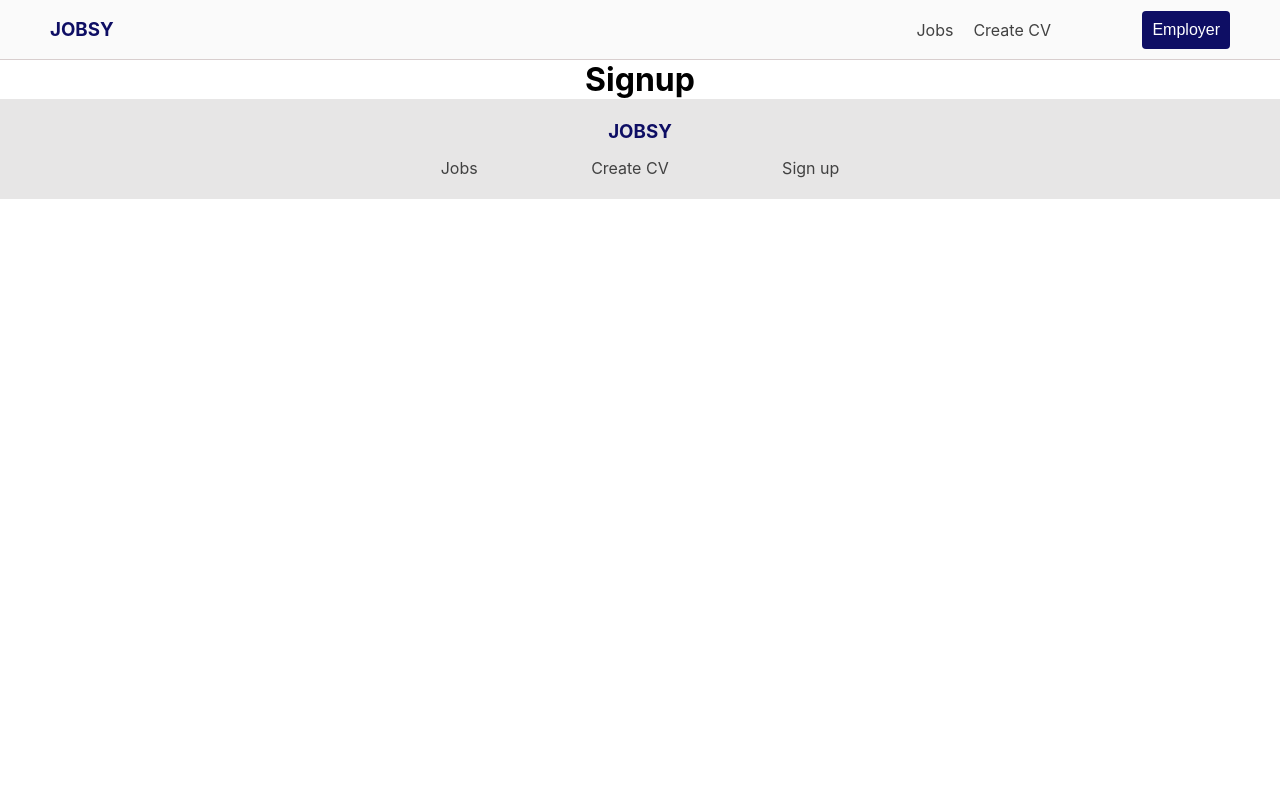
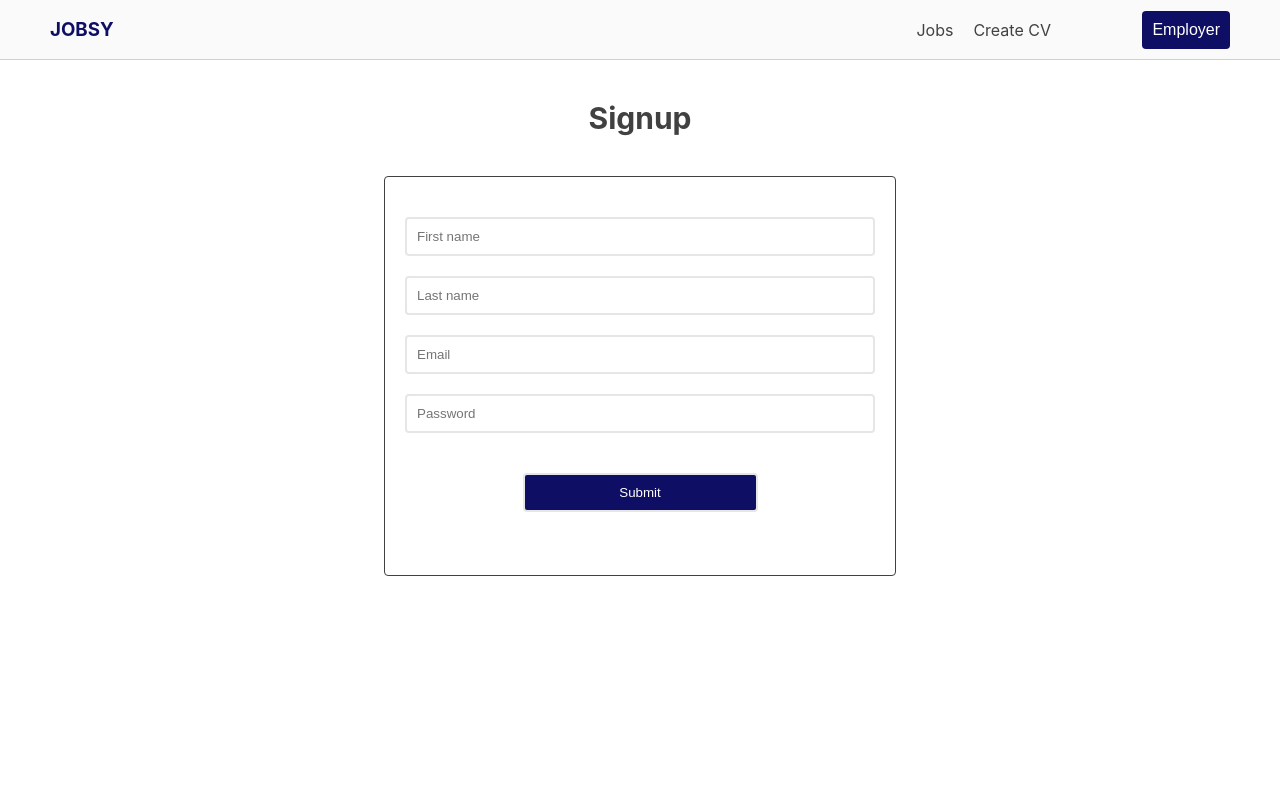
Before and after one commit to rishix23/advanced-web, a React (Create React App) app in the folder frontend-react/: page /signup in a window 1280 px wide. Shown: the top 800 px of the page. Built offline with nearby package versions, Linux system fonts and the light colour scheme.

Commit message:
added signup form and styled it

```diff
--- a/frontend-react/src/App.js
+++ b/frontend-react/src/App.js
@@ -15,9 +15,6 @@ import { AuthContext } from './context/auth';
 
 function App() {
   const [authTokens, setAuthTokens] = useState();
-  const setTokens = (data) => {
-    localStorage.setItem("tokens", JSON.stringify(data));
-  }
   return (
     <Router>
       <div className="App">
--- a/frontend-react/src/components/login/Login.css
+++ b/frontend-react/src/components/login/Login.css
@@ -17,6 +17,11 @@
   border: 1px solid rgb(65, 65, 65);
   border-radius: 4px;
   padding: 20px;
+}
+
+.login-wrapper a {
+  text-align: center;
+  display: block;
 }
 
 input[type=text], input[type=password] {
--- a/frontend-react/src/components/nav/Nav.css
+++ b/frontend-react/src/components/nav/Nav.css
@@ -1,6 +1,7 @@
-.nav-title{
+.nav-title a{
   color: rgb(14, 14, 100);
   text-transform: uppercase;
+  text-decoration: none;
 }
 
 nav{
--- a/frontend-react/src/components/nav/Nav.js
+++ b/frontend-react/src/components/nav/Nav.js
@@ -5,7 +5,7 @@ import { Link } from 'react-router-dom';
 function Nav() {
   return (
     <nav>
-      <h3 className='nav-title'>Jobsy</h3>
+      <h3 className='nav-title'><Link to='/'>Jobsy</Link></h3>
       <div className='wrapper-links-dropdown'>
         <ul className="nav-links">
           <Link to='/jobs'>
--- a/frontend-react/src/components/signup/Signup.css
+++ b/frontend-react/src/components/signup/Signup.css
@@ -0,0 +1,51 @@
+.signup-main-wrapper{
+  height: 100vh;
+  display: flex;
+  align-items: center;
+  flex-direction: column;
+}
+
+.signup-title{
+  font-size: 30px;
+  color: rgb(65, 65, 65);
+  margin: 40px 0px;
+}
+
+.signup-wrapper{
+  height: 400px;
+  width: 40%;
+  border: 1px solid rgb(65, 65, 65);
+  border-radius: 4px;
+  padding: 20px;
+}
+
+.signup-wrapper a {
+  text-align: center;
+  display: block;
+}
+
+input[type=text], input[type=password] {
+  display: block;
+  width: 100%;
+  padding: 10px;
+  margin: 20px 0px;
+  border: 2px solid rgb(231, 230, 230);;
+  border-radius: 4px;
+}
+
+input[type=submit]{
+  background-color:  rgb(14, 14, 100);
+  border: 2px solid rgb(231, 230, 230);
+  border-radius: 4px;
+  display: block;
+  margin: 40px auto;
+  padding: 10px;
+  width: 50%;
+  cursor: pointer;
+  color: white;
+}
+
+.signup-msg{
+  text-align: center;
+  color: goldenrod;
+}
--- a/frontend-react/src/components/signup/Signup.js
+++ b/frontend-react/src/components/signup/Signup.js
@@ -1,9 +1,35 @@
-import React from 'react';
+import React, { useState } from 'react';
+import { useForm } from 'react-hook-form';
 import './Signup.css';
 
+
 function Signup() {
+  const { register, handleSubmit, formState: { errors } } = useForm();
+  const [isSignupSuccess, setSignupSuccess] = useState(false);
+
+  const onSubmit = (data) => {
+    console.log(data)
+    setSignupSuccess(true);
+  }
+
   return (
-    <h1>Signup</h1>
+    <div className='signup-main-wrapper'>
+      <h3 className='signup-title'>Signup</h3>
+      <div className='signup-wrapper'>
+        <form onSubmit={handleSubmit(onSubmit)}>
+          <input type="text" placeholder="First name" {...register('firstname', { required: "This is required!" })} />
+          {errors.firstname && <p>{errors.firstname.message}</p>}
+          <input type="text" placeholder="Last name" {...register('lastname', { required: "This is required!" })} />
+          {errors.lastname && <p>{errors.lastname.message}</p>}
+          <input type="text" placeholder="Email" {...register('email', { required: "This is required!" })} />
+          {errors.email && <p>{errors.email.message}</p>}
+          <input type="password" placeholder="Password" {...register('password', { required: "This is required!", minLength: { value: 8, message: "8 or more characters" } })} />
+          {errors.password && <p>{errors.password.message}</p>}
+          <input type="submit" />
+        </form>
+        <h4 className='signup-msg'>{isSignupSuccess && "Signup Success!"}</h4>
+      </div>
+    </div>
   );
 }
 
```
